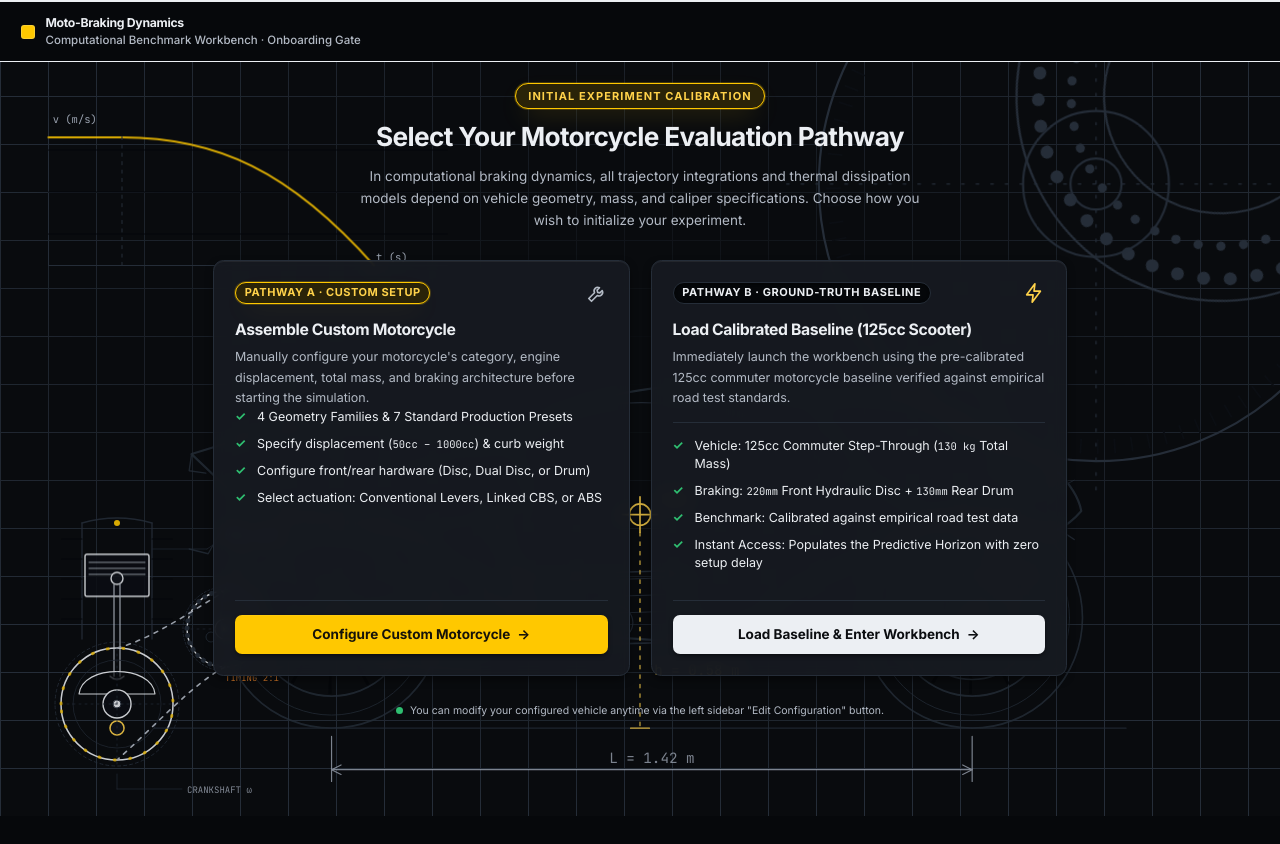
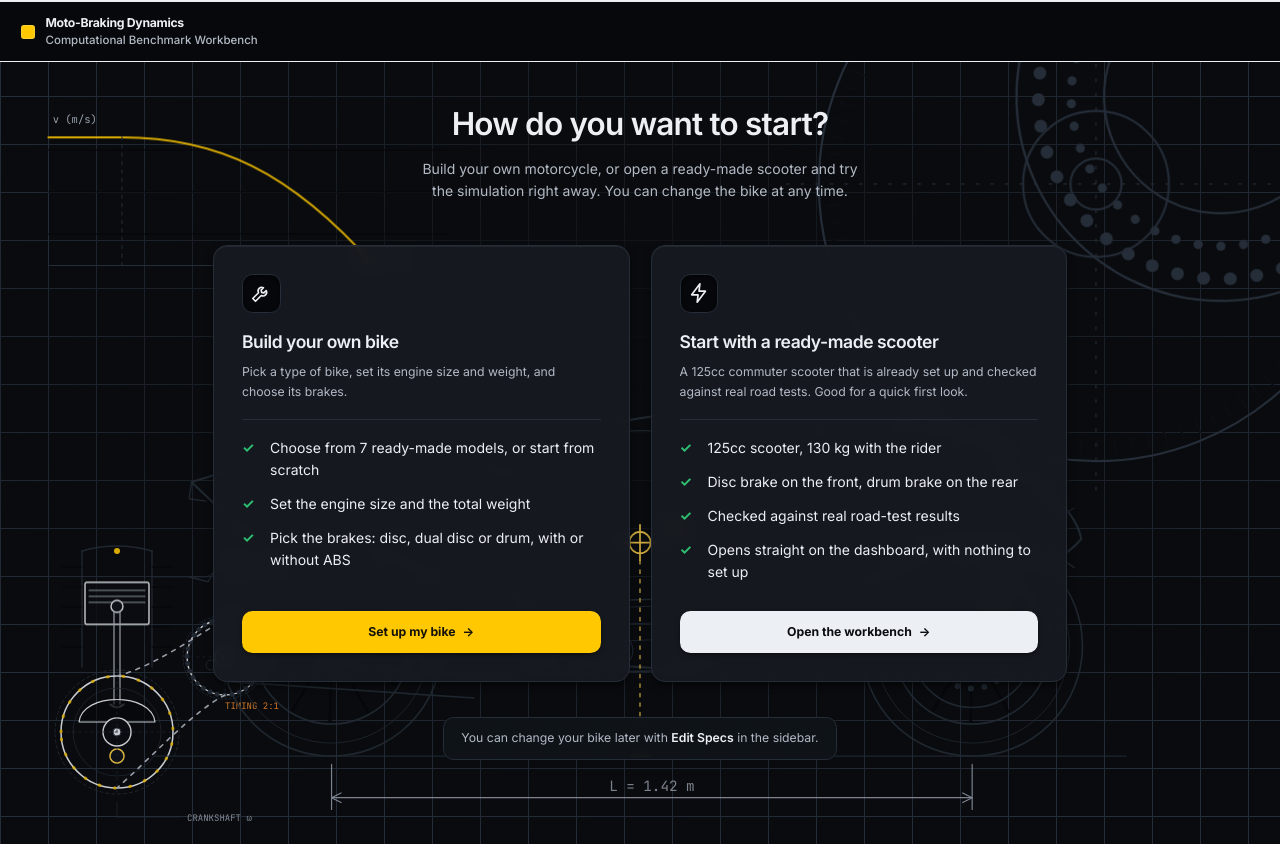
Before and after one commit to kzc0des/Moto-Braking-Dynamics, an Angular app in the folder client/: page /setup in a window 1280 px wide. Before the commit the page ends 816 px from the top, so only its background shows below. Built offline with nearby package versions, Linux system fonts and the light colour scheme; no server answers.

Commit message:
[#22] feat: plain wording, no eyebrow badges and roomier cards on the intro page

```diff
--- a/client/src/app/features/setup/setup-hub/setup-hub.css
+++ b/client/src/app/features/setup/setup-hub/setup-hub.css
@@ -77,9 +77,9 @@
 
 .chk {
   position: relative;
-  padding-left: 22px;
-  font-size: 12.5px;
-  line-height: 1.45;
+  padding-left: 28px;
+  font-size: 14px;
+  line-height: 1.55;
   color: var(--ink);
 }
 .chk::before {
--- a/client/src/app/features/setup/setup-hub/setup-hub.html
+++ b/client/src/app/features/setup/setup-hub/setup-hub.html
@@ -226,7 +226,6 @@
       <!-- Engineering Dimension Labels -->
       <g font-family="'JetBrains Mono', monospace" font-size="12" fill="var(--ink-3)">
         <text x="450" y="414" text-anchor="middle">L = 1.42 m</text>
-        <text x="452" y="340" fill="var(--line-deep)">h = 0.58 m</text>
         <text x="458" y="196" fill="var(--line-deep)">CoG</text>
       </g>
     </svg>
@@ -238,115 +237,93 @@
       <div class="w-4 h-4 rounded-[3px] bg-[var(--line)] border border-[var(--ink)]/20 shrink-0"></div>
       <div>
         <div class="text-sm font-bold tracking-tight text-[var(--ink)]">Moto-Braking Dynamics</div>
-        <div class="text-[11.5px] text-[var(--ink-2)] font-medium">Computational Benchmark Workbench · Onboarding Gate</div>
+        <div class="text-[11.5px] text-[var(--ink-2)] font-medium">Computational Benchmark Workbench</div>
       </div>
     </div>
   </header>
 
-  <!-- ============ MAIN ONBOARDING GATE STAGE ============ -->
-  <main class="relative z-10 flex-1 flex flex-col items-center justify-center p-6 pb-28 max-w-5xl mx-auto w-full">
-    <!-- Title & Scientific Objective -->
-    <div class="text-center max-w-2xl mb-8 flex flex-col items-center gap-3">
-      <span class="text-[11px] font-bold uppercase tracking-widest text-[var(--line-deep)] px-3.5 py-1 bg-[var(--line-tint)] rounded-full border border-[var(--line)]">
-        INITIAL EXPERIMENT CALIBRATION
-      </span>
-      <h1 class="text-2xl sm:text-3xl font-bold text-[var(--ink)] tracking-tight text-balance leading-snug">
-        Select Your Motorcycle Evaluation Pathway
+  <!-- ============ MAIN: CHOOSE HOW TO START ============ -->
+  <main class="relative z-10 flex-1 flex flex-col items-center justify-center px-6 py-12 pb-24 max-w-5xl mx-auto w-full">
+    <div class="text-center max-w-2xl mb-12 flex flex-col items-center gap-4">
+      <h1 class="text-3xl sm:text-4xl font-semibold text-[var(--ink)] tracking-tight text-balance leading-tight">
+        How do you want to start?
       </h1>
-      <p class="text-[13.5px] text-[var(--ink-2)] leading-relaxed">
-        In computational braking dynamics, all trajectory integrations and thermal dissipation models depend on vehicle geometry, mass, and caliper specifications. Choose how you wish to initialize your experiment.
+      <p class="text-base text-[var(--ink-2)] leading-relaxed text-balance">
+        Build your own motorcycle, or open a ready-made scooter and try the simulation right away. You can change the bike at any time.
       </p>
     </div>
 
-    <!-- 2 Frosted Glass Action Cards -->
-    <div class="grid grid-cols-1 md:grid-cols-2 gap-6 w-full max-w-[880px]">
-      <!-- Pathway A: Custom Setup -->
-      <section class="path-card rounded-xl p-6 border border-[var(--kerb)] shadow-sm flex flex-col justify-between">
-        <div>
-          <div class="flex items-center justify-between gap-3">
-            <span class="px-2.5 py-0.5 rounded-full text-[11px] font-bold tracking-wider uppercase bg-[var(--line-tint)] text-[var(--line-deep)] border border-[var(--line)]">
-              PATHWAY A · CUSTOM SETUP
-            </span>
-            <svg width="22" height="22" viewBox="0 0 24 24" fill="none" stroke="var(--ink-2)" stroke-width="1.8" stroke-linecap="round" stroke-linejoin="round" aria-hidden="true">
+    <div class="grid grid-cols-1 md:grid-cols-2 gap-6 w-full max-w-[920px]">
+      <!-- Build your own -->
+      <section class="path-card rounded-2xl p-8 border border-[var(--kerb)] shadow-sm flex flex-col justify-between gap-8">
+        <div class="flex flex-col gap-5">
+          <span class="w-11 h-11 rounded-xl bg-[var(--well)] border border-[var(--kerb)] flex items-center justify-center" aria-hidden="true">
+            <svg width="22" height="22" viewBox="0 0 24 24" fill="none" stroke="var(--ink)" stroke-width="1.8" stroke-linecap="round" stroke-linejoin="round">
               <path d="M14.7 6.3a4 4 0 0 0-5.4 5.4L3 18l3 3 6.3-6.3a4 4 0 0 0 5.4-5.4l-2.6 2.6-2.4-.6-.6-2.4z"></path>
             </svg>
+          </span>
+
+          <div class="flex flex-col gap-2">
+            <h2 class="text-xl font-semibold text-[var(--ink)] tracking-tight">Build your own bike</h2>
+            <p class="text-sm text-[var(--ink-2)] leading-relaxed">
+              Pick a type of bike, set its engine size and weight, and choose its brakes.
+            </p>
           </div>
 
-          <h2 class="text-lg font-bold text-[var(--ink)] mt-4 mb-1.5 tracking-tight">
-            Assemble Custom Motorcycle
-          </h2>
-          <p class="text-[12.5px] text-[var(--ink-2)] leading-relaxed">
-            Manually configure your motorcycle's category, engine displacement, total mass, and braking architecture before starting the simulation.
-          </p>
-
-          <!-- Features checklist -->
-          <div class="space-y-2.5">
-            <div class="chk">4 Geometry Families &amp; 7 Standard Production Presets</div>
-            <div class="chk">Specify displacement (<span class="font-mono text-xs">50cc – 1000cc</span>) &amp; curb weight</div>
-            <div class="chk">Configure front/rear hardware (Disc, Dual Disc, or Drum)</div>
-            <div class="chk">Select actuation: Conventional Levers, Linked CBS, or ABS</div>
-          </div>
+          <ul class="m-0 p-0 list-none flex flex-col gap-3.5 pt-5 border-t border-[var(--kerb)]">
+            <li class="chk">Choose from 7 ready-made models, or start from scratch</li>
+            <li class="chk">Set the engine size and the total weight</li>
+            <li class="chk">Pick the brakes: disc, dual disc or drum, with or without ABS</li>
+          </ul>
         </div>
 
-        <div class="mt-8 pt-4 border-t border-[var(--kerb)]">
         <button
           type="button"
           (click)="goToConfigure()"
-            class="btn-a w-full h-11 rounded-lg text-[13.5px] font-bold shadow-xs flex items-center justify-center gap-2 cursor-pointer"
+          class="btn-a w-full h-12 rounded-xl text-sm font-bold shadow-xs flex items-center justify-center gap-2 cursor-pointer"
         >
-            <span>Configure Custom Motorcycle</span>
+          <span>Set up my bike</span>
           <span aria-hidden="true">→</span>
         </button>
-        </div>
       </section>
 
-      <!-- Pathway B: Ground-Truth Baseline -->
-      <section class="path-card rounded-xl p-6 border border-[var(--kerb)] shadow-sm flex flex-col justify-between">
-        <div>
-          <div class="flex items-center justify-between gap-3">
-            <span class="px-2.5 py-0.5 rounded-full text-[11px] font-bold tracking-wider uppercase bg-[var(--well)] text-[var(--ink)] border border-[var(--kerb)]">
-              PATHWAY B · GROUND-TRUTH BASELINE
-            </span>
-            <svg width="22" height="22" viewBox="0 0 24 24" fill="none" stroke="var(--line-deep)" stroke-width="1.8" stroke-linecap="round" stroke-linejoin="round" aria-hidden="true">
+      <!-- Ready-made scooter -->
+      <section class="path-card rounded-2xl p-8 border border-[var(--kerb)] shadow-sm flex flex-col justify-between gap-8">
+        <div class="flex flex-col gap-5">
+          <span class="w-11 h-11 rounded-xl bg-[var(--well)] border border-[var(--kerb)] flex items-center justify-center" aria-hidden="true">
+            <svg width="22" height="22" viewBox="0 0 24 24" fill="none" stroke="var(--ink)" stroke-width="1.8" stroke-linecap="round" stroke-linejoin="round">
               <path d="M13 2 4 14h7l-1 8 9-12h-7z"></path>
             </svg>
+          </span>
+
+          <div class="flex flex-col gap-2">
+            <h2 class="text-xl font-semibold text-[var(--ink)] tracking-tight">Start with a ready-made scooter</h2>
+            <p class="text-sm text-[var(--ink-2)] leading-relaxed">
+              A 125cc commuter scooter that is already set up and checked against real road tests. Good for a quick first look.
+            </p>
           </div>
 
-          <h2 class="text-lg font-bold text-[var(--ink)] mt-4 mb-1.5 tracking-tight">
-            Load Calibrated Baseline (125cc Scooter)
-          </h2>
-          <p class="text-[12.5px] text-[var(--ink-2)] leading-relaxed">
-            Immediately launch the workbench using the pre-calibrated 125cc commuter motorcycle baseline verified against empirical road test standards.
-          </p>
-
-          <div class="my-4 border-t border-[var(--kerb)]"></div>
-
-          <!-- Features checklist -->
-          <div class="space-y-2.5">
-            <div class="chk">Vehicle: 125cc Commuter Step-Through (<span class="font-mono text-xs">130 kg</span> Total Mass)</div>
-            <div class="chk">Braking: <span class="font-mono text-xs">220mm</span> Front Hydraulic Disc + <span class="font-mono text-xs">130mm</span> Rear Drum</div>
-            <div class="chk">Benchmark: Calibrated against empirical road test data</div>
-            <div class="chk">Instant Access: Populates the Predictive Horizon with zero setup delay</div>
-          </div>
+          <ul class="m-0 p-0 list-none flex flex-col gap-3.5 pt-5 border-t border-[var(--kerb)]">
+            <li class="chk">125cc scooter, 130 kg with the rider</li>
+            <li class="chk">Disc brake on the front, drum brake on the rear</li>
+            <li class="chk">Checked against real road-test results</li>
+            <li class="chk">Opens straight on the dashboard, with nothing to set up</li>
+          </ul>
         </div>
 
-        <div class="mt-8 pt-4 border-t border-[var(--kerb)]">
         <button
           type="button"
           (click)="loadBaselineAndProceed()"
-            class="btn-b w-full h-11 rounded-lg text-[13.5px] font-bold shadow-xs flex items-center justify-center gap-2 cursor-pointer"
+          class="btn-b w-full h-12 rounded-xl text-sm font-bold shadow-xs flex items-center justify-center gap-2 cursor-pointer"
         >
-            <span>Load Baseline &amp; Enter Workbench</span>
+          <span>Open the workbench</span>
           <span aria-hidden="true">→</span>
         </button>
-        </div>
       </section>
     </div>
 
-    <!-- Academic Integrity Notice -->
-    <p class="mt-8 text-center text-xs text-[var(--ink-2)] flex items-center justify-center gap-2">
-      <span class="w-[7px] h-[7px] rounded-full bg-[var(--ok)] shrink-0"></span>
-      <span>You can modify your configured vehicle anytime via the left sidebar "Edit Configuration" button.</span>
+    <p class="mt-10 max-w-xl text-center text-sm text-[var(--ink-2)] leading-relaxed rounded-xl bg-[var(--surface)]/90 border border-[var(--kerb)] px-5 py-3 backdrop-blur">
+      You can change your bike later with <b class="text-[var(--ink)] font-semibold">Edit Specs</b> in the sidebar.
     </p>
   </main>
 </div>
```
Lines whose indentation alone changed are shown as unchanged.
